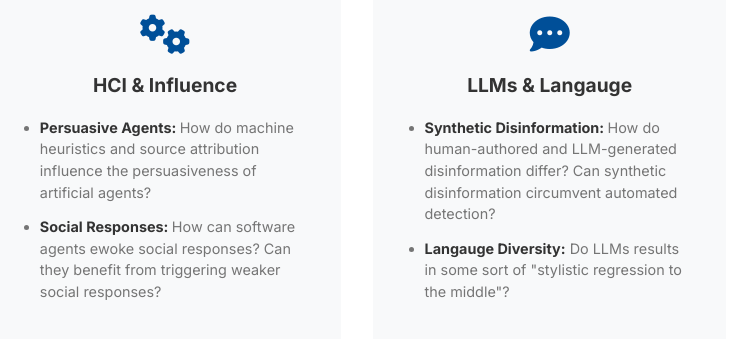
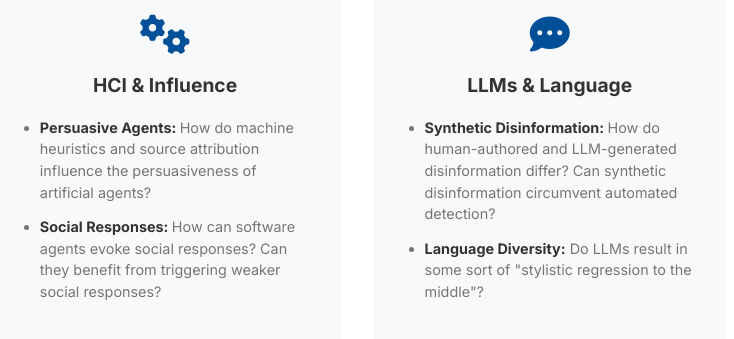
Before and after one commit to PaulBallot/paulballot.github.io, a plain HTML site: page index.html in a window 1280 px wide. Shown: the part 2443-2782 px from the top of the page, 475-1209 px from the left. Drawn offline with Linux system fonts and the light colour scheme.

Commit message:
Update index.html

```diff
--- a/index.html
+++ b/index.html
@@ -40,9 +40,9 @@
             <div class="container">
                 <h2 class="section-title">About me</h2>
                 <div class="about-content">
-                    <p>Understanding why people behave the way they do, how they tend to reach decisions and to what extend these processes are shaped by the digital environment they navigate has always been a key interest to me. As a PhD Canidate within the<a href="https://dig.cs.ru.nl/">Digital Influence Group</a>, I am affiliated with the <a href="https://www.ru.nl/centre-for-language-studies">Center for Language Studies</a> (Department for Language & Communication) and <a href="https://ihub.ru.nl/">iHub</a>, Radboud's interdisciplinary research hub on Digitalization and Society.
+                    <p>Understanding why people behave the way they do, how they tend to reach decisions and to what extent these processes are shaped by the digital environment they navigate has always been a key interest to me. As a PhD Candidate within the <a href="https://dig.cs.ru.nl/">Digital Influence Group</a>, I am affiliated with the <a href="https://www.ru.nl/centre-for-language-studies">Center for Language Studies</a> (Department for Language & Communication) and <a href="https://ihub.ru.nl/">iHub</a>, Radboud's interdisciplinary research hub on Digitalization and Society.
 						<br><br>
-						Under the supervision of Philipp Schmid, Mark Dingemanse, and Hanna Schraffenberger, I am studying the risks and benefits of leveraging emerging technologies for persuasive purposes. Specifically, my research surveys the role of artificial agents and generative AI in an increasingly polarized information space riddled by disinformation, conspiracy theories and foreign influence.<br><br>
+						Under the supervision of Philipp Schmid, Mark Dingemanse, and Hanna Schraffenberger, I am studying the risks and benefits of leveraging emerging technologies for persuasive purposes. Specifically, my research surveys the role of artificial agents and generative AI in an increasingly polarized information space riddled with disinformation, conspiracy theories and foreign influence.<br><br>
 						<small>Keywords:</small>
 					</p>
 
@@ -146,15 +146,15 @@
                         <h3>HCI &amp; Influence</h3>
                         <ul class="research-list">
                           <li><strong>Persuasive Agents:&nbsp;</strong>How do machine heuristics and source attribution influence the persuasiveness of artificial agents?</li>
-                            <li><strong>Social Responses: </strong>How can software agents ewoke social responses? Can they benefit from triggering weaker social responses?<strong>&nbsp; &nbsp;&nbsp;</strong>&nbsp; &nbsp; &nbsp;</li>
+                            <li><strong>Social Responses: </strong>How can software agents evoke social responses? Can they benefit from triggering weaker social responses?<strong>&nbsp; &nbsp;&nbsp;</strong>&nbsp; &nbsp; &nbsp;</li>
                       </ul>
                 </div>
           				             <div class="research-area">
                         <i class="fa-solid fa-commenting"></i>
-                        <h3>LLMs &amp; Langauge</h3>
+                        <h3>LLMs &amp; Language</h3>
                         <ul class="research-list">
                           <li><strong>Synthetic Disinformation:&nbsp;</strong>How do human-authored and LLM-generated disinformation differ? Can synthetic disinformation circumvent automated detection?&nbsp; &nbsp;&nbsp;</li>
-                            <li><strong>Langauge Diversity:</strong> Do LLMs results in some sort of "stylistic regression to the middle"?</li>
+                            <li><strong>Language Diversity:</strong> Do LLMs result in some sort of "stylistic regression to the middle"?</li>
                       </ul>
                 </div>
 
```
